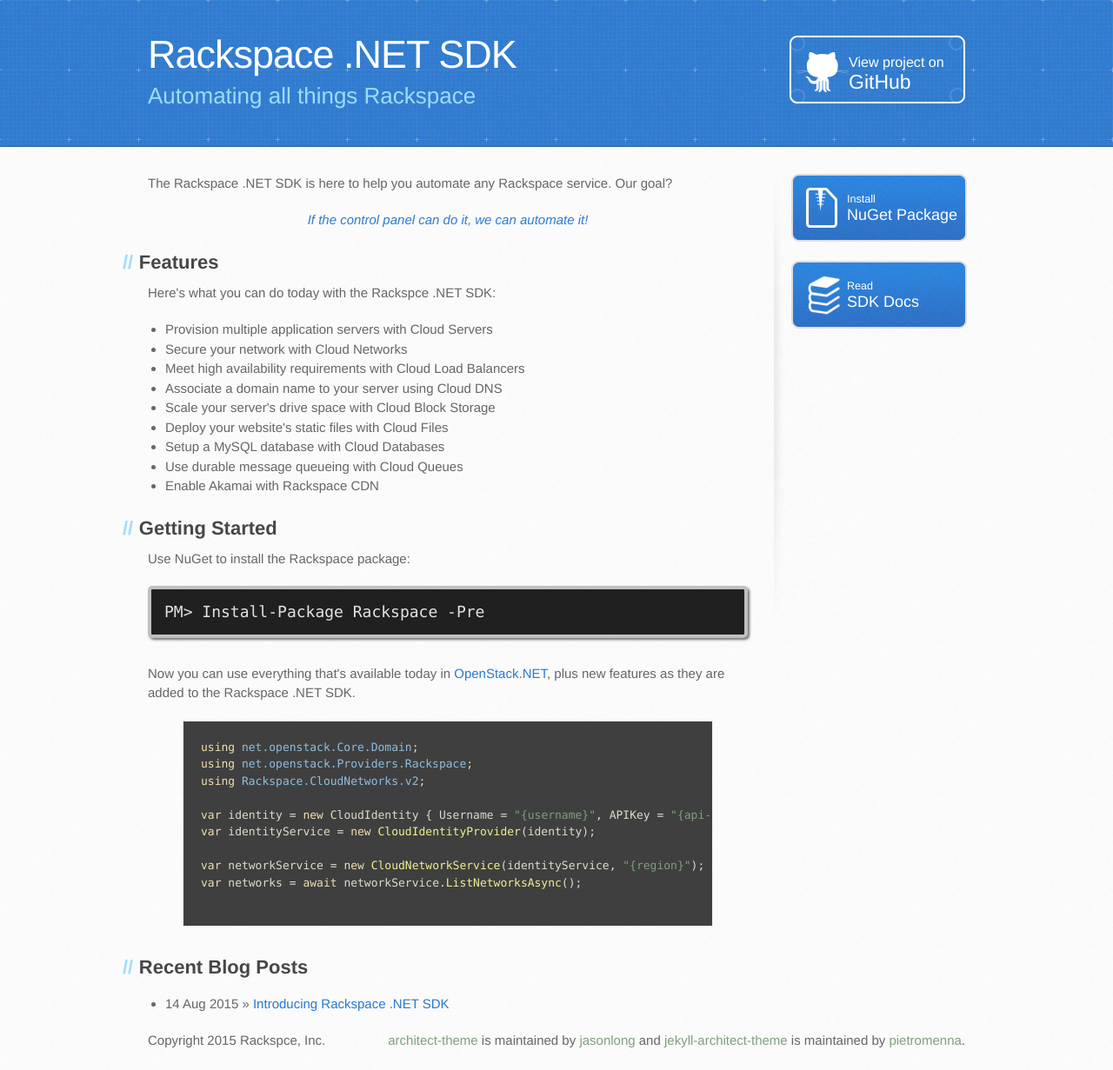
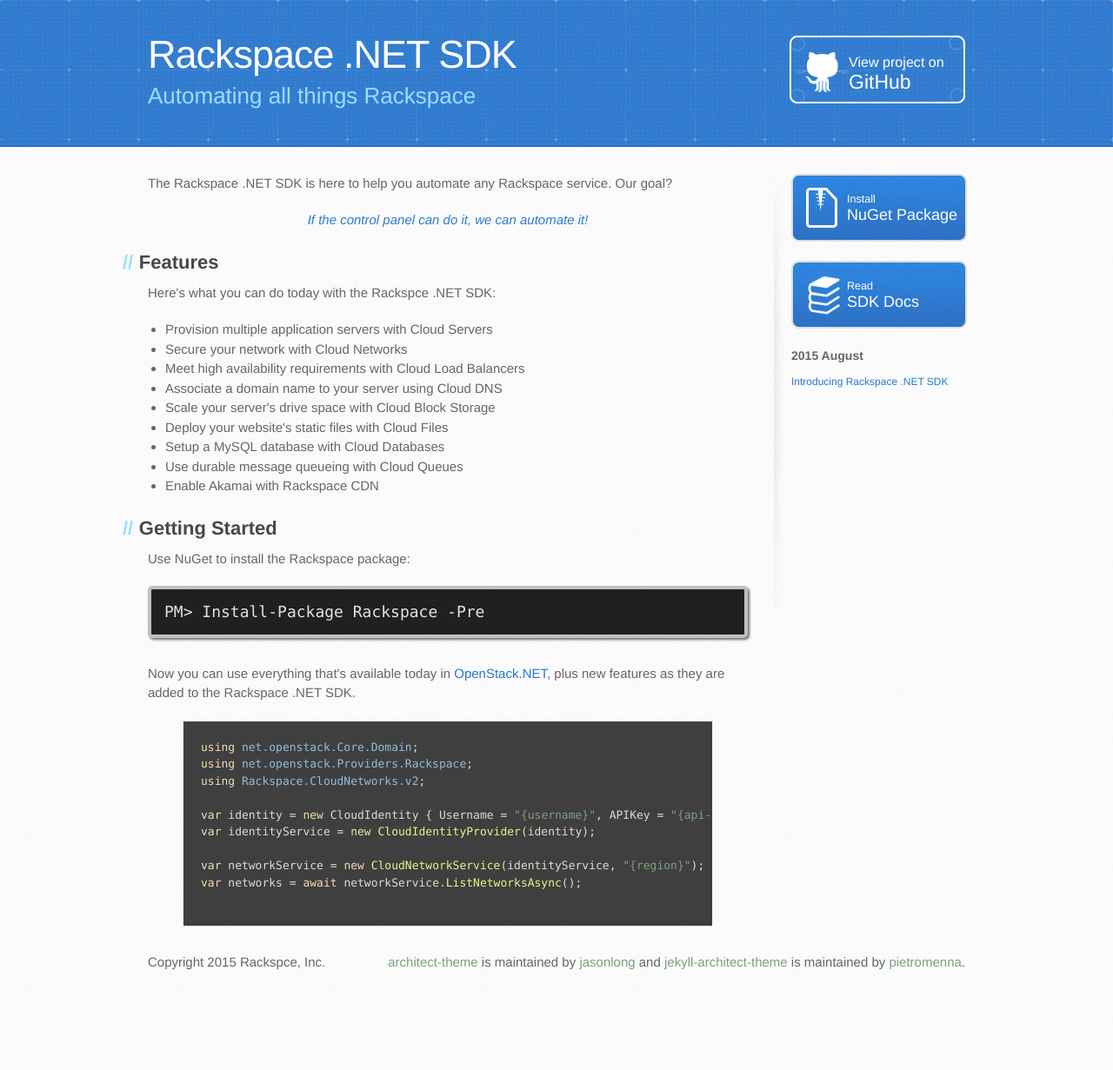
Before and after one commit to rackspace/rackspace-net-sdk, a Jekyll site: the page built from index.html, in a window 1280 px wide. Shown: the whole page at 87% size. Built offline with Jekyll 4.4.1, drawn with Linux system fonts in a browser that asks for light colours; Markdown is read by kramdown in place of the engine named in the settings; after the commit the page ends 1141 px from its top, so only the background shows below that.

Commit message:
Move blog post list to sidebar

```diff
--- a/_layouts/default.html
+++ b/_layouts/default.html
@@ -41,6 +41,23 @@
             <small>Read</small>
             SDK Docs
           </a>
+
+          <div class="posts">
+        	  {% for post in site.posts %}
+        	    {% unless post.next %}
+        	      <h3>{{ post.date | date: '%Y %B' }}</h3>
+        	    {% else %}
+        	      {% capture year %}{{ post.date | date: '%Y %B' }}{% endcapture %}
+        	      {% capture nyear %}{{ post.next.date | date: '%Y %B' }}{% endcapture %}
+        	      {% if year != nyear %}
+        	        <h3>{{ post.date | date: '%Y %B' }}</h3>
+        	      {% endif %}
+        	    {% endunless %}
+
+        	    <a href="{{ site.baseurl }}{{ post.url }}">{{ post.title }}</a><br/>
+        	  {% endfor %}
+          </div>
+
         </aside>
       </div>
     </div>
--- a/index.html
+++ b/index.html
@@ -53,11 +53,4 @@ var identityService = new CloudIdentityProvider(identity);
 var networkService = new CloudNetworkService(identityService, "{region}");
 var networks = await networkService.ListNetworksAsync();
   {% endhighlight %}
-
-  <h2>Recent Blog Posts</h2>
-  <ul class="posts">
-    {% for post in site.posts limit:5 %}
-      <li><span>{{ post.date | date_to_string }}</span> &raquo; <a href="{{ site.baseurl }}{{ post.url }}">{{ post.title }}</a></li>
-    {% endfor %}
-  </ul>
 </div>
```
